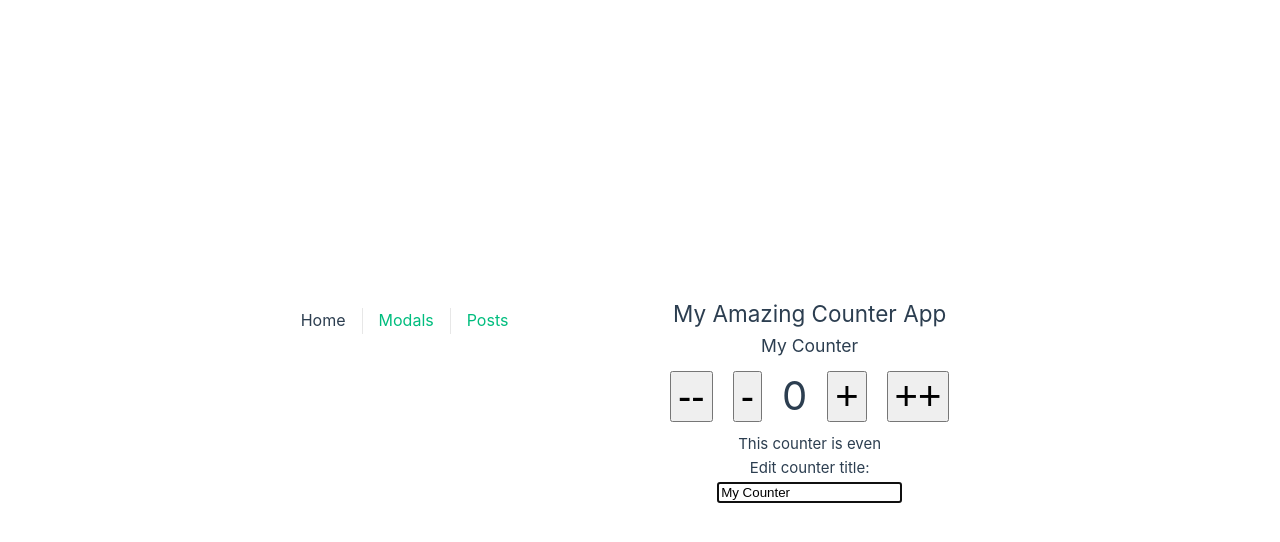
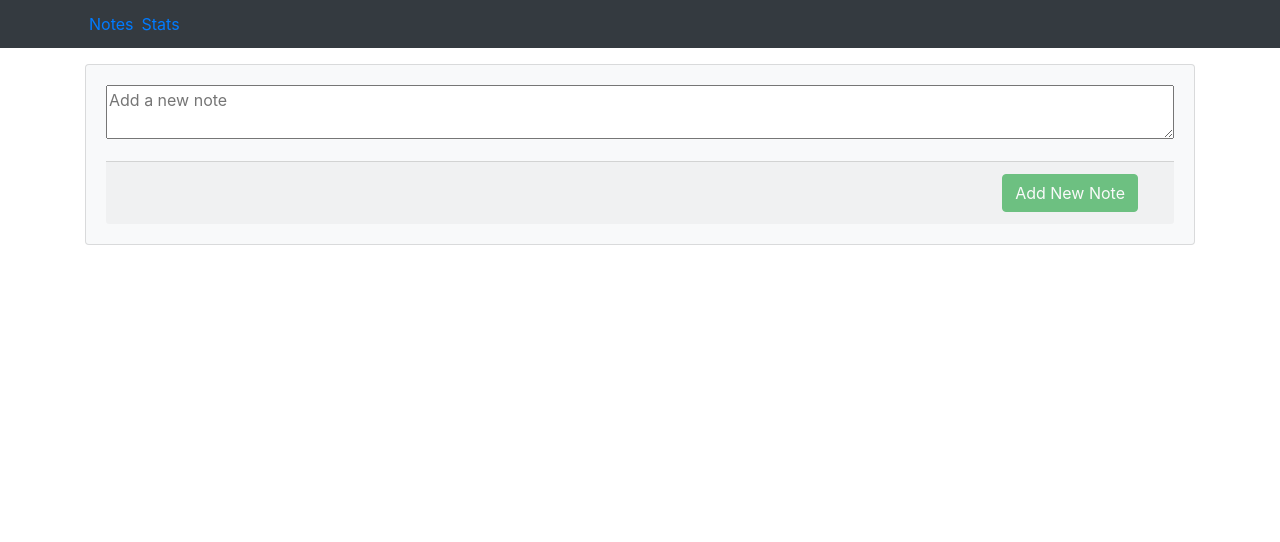
Before and after one commit to ardalan-shahandeh/noteBalls, a Vue app: page / in a window 1280 px wide. Shown: the top 542 px of the page. Built offline with nearby package versions, Linux system fonts and the light colour scheme.

Commit message:
Add files via upload

```diff
--- a/package.json
+++ b/package.json
@@ -14,6 +14,9 @@
   },
   "devDependencies": {
     "@vitejs/plugin-vue": "^4.0.0",
+    "bootstrap": "^4.6.2",
+    "jquery": "^3.6.3",
+    "popper.js": "^1.16.1",
     "vite": "^4.0.0"
   }
 }
--- a/src/App.vue
+++ b/src/App.vue
@@ -1,77 +1,17 @@
+<template>
+  <NavBar/>
+
+  <div class="container">
+    <RouterView />
+  </div>
+</template>
+
 <script setup>
-import { RouterLink, RouterView } from 'vue-router'
+/*
+  imports
+*/
+
+import NavBar from "@/components/layout/NavBar.vue";
 </script>
 
-<template>
-  <nav>
-    <RouterLink to="/">Home</RouterLink>
-    <RouterLink to="/modals">Modals</RouterLink>
-    <RouterLink to="/posts">Posts</RouterLink>
-  </nav>
-
-  <RouterView />
-</template>
-
-<style scoped>
-
-header {
-  line-height: 1.5;
-  max-height: 100vh;
-}
-
-.logo {
-  display: block;
-  margin: 0 auto 2rem;
-}
-
-nav {
-  width: 100%;
-  font-size: 12px;
-  text-align: center;
-  margin-top: 2rem;
-}
-
-nav a.router-link-exact-active {
-  color: var(--color-text);
-}
-
-nav a.router-link-exact-active:hover {
-  background-color: transparent;
-}
-
-nav a {
-  display: inline-block;
-  padding: 0 1rem;
-  border-left: 1px solid var(--color-border);
-}
-
-nav a:first-of-type {
-  border: 0;
-}
-@media (min-width: 1024px) {
-  header {
-    display: flex;
-    place-items: center;
-    padding-right: calc(var(--section-gap) / 2);
-  }
-
-  .logo {
-    margin: 0 2rem 0 0;
-  }
-
-  header .wrapper {
-    display: flex;
-    place-items: flex-start;
-    flex-wrap: wrap;
-  }
-
-  nav {
-    text-align: left;
-    margin-left: -1rem;
-    font-size: 1rem;
-
-    padding: 1rem 0;
-    margin-top: 1rem;
-  }
-}
-</style>
+<style scoped></style>
--- /dev/null
+++ b/src/components/Notes/Note.vue
@@ -0,0 +1,59 @@
+<template>
+  <div class="card mb-3 bg-light">
+    <div class="card-body">
+      <div class="card-text">
+        {{ note.content }}
+        <div class="text-right text-muted">
+          <small>
+            {{ characterLength }}
+          </small>
+        </div>
+      </div>
+      <div class="card-footer">
+        <a href="#" type="button" class="btn btn-success mr-3"> Edit </a>
+
+        <a
+          @click.prevent="handleDeleteClick"
+          href="#"
+          type="button"
+          class="btn btn-danger mr-3"
+        >
+          Delete
+        </a>
+      </div>
+    </div>
+  </div>
+</template>
+
+<script setup>
+/* import*/
+
+import { computed } from "vue";
+
+/*props*/
+
+const props = defineProps({
+  note: {
+    type: Object,
+    required: true,
+  },
+});
+
+//emits
+
+const emit = defineEmits(["deleteClicked"]);
+
+// characterLength
+
+const characterLength = computed(() => {
+  const length = props.note.content.length;
+  let description = length > 1 ? "characters" : "character";
+  return `${length} ${description}`;
+});
+
+// handleDeleteClick
+
+const handleDeleteClick = () => {
+  emit("deleteClicked", props.note.id);
+};
+</script>
--- /dev/null
+++ b/src/components/layout/NavBar.vue
@@ -0,0 +1,10 @@
+<template>
+  <nav class="navbar navbar-expand-sm bg-dark navbar-dark mb-3">
+    <div class="container">
+      <div class="navbar-nav">
+        <RouterLink to="/" class="p-1"> Notes </RouterLink>
+        <RouterLink to="/stats" class="p-1"> Stats </RouterLink>
+      </div>
+    </div>
+  </nav>
+</template>
--- a/src/main.js
+++ b/src/main.js
@@ -1,14 +1,11 @@
 import { createApp } from 'vue'
-import { createPinia } from 'pinia'
+import { createPinia } from 'pinia';
+import App from './App.vue'
+import router from '@/router';
+import 'bootstrap';
+import 'bootstrap/dist/css/bootstrap.min.css';
 
-import App from './App.vue'
-import router from './router'
-
-import './assets/main.css'
-
-const app = createApp(App)
-
-app.use(createPinia())
-app.use(router)
-
-app.mount('#app')
+createApp(App)
+  .use(createPinia())
+  .use(router)
+  .mount('#app')
--- a/src/router/index.js
+++ b/src/router/index.js
@@ -1,33 +1,23 @@
-import { createRouter, createWebHistory } from 'vue-router'
-import HomeView from '../views/HomeView.vue'
-import ModalsView from '../views/ModalsView.vue'
-import PostsView from '../views/PostsView.vue'
-import PostDetailView from '../views/PostDetailView.vue'
+import { createRouter, createWebHashHistory } from 'vue-router'
+import ViewNotes from '@/views/ViewNotes.vue';
+import ViewStats from '@/views/ViewStats.vue';
+
+const routes = [
+  {
+    path: '/',
+    name: 'notes',
+    component: ViewNotes
+  },
+  {
+    path: '/',
+    name: 'stats',
+    component: ViewStats
+  }
+]
 
 const router = createRouter({
-  history: createWebHistory(import.meta.env.BASE_URL),
-  routes: [
-    {
-      path: '/',
-      name: 'home',
-      component: HomeView
-    },
-    {
-      path: '/modals',
-      name: 'modals',
-      component: ModalsView
-    },
-    {
-      path: '/posts',
-      name: 'posts',
-      component: PostsView
-    },
-    {
-      path: '/postDetail/:id',
-      name: 'postDetail',
-      component: PostDetailView
-    }
-  ]
+  history: createWebHashHistory(),
+  routes
 })
 
 export default router
--- /dev/null
+++ b/src/stores/storeNotes.js
@@ -0,0 +1,35 @@
+import { defineStore } from "pinia";
+
+export const useStoreNotes = defineStore('storeNotes', {
+  state: () => {
+    return {
+      notes: [
+        {
+          id: '123',
+          content: 'test stersst astqwet'
+        },
+        {
+          id: '456',
+          content: 'this is sample test'
+        },
+        {
+          id: '789',
+          content: 'this text for my friends'
+        }
+      ]
+    }
+  },
+  actions: {
+    addNote(newNoteContent) {
+      let currentDate = new Date().getTime();
+      id = currentDate.toString();
+
+      let note = {
+        id,
+        content: newNoteContent,
+      };
+
+      this.notes.unshift(note);
+    }
+  }
+})
--- /dev/null
+++ b/src/views/ViewNotes.vue
@@ -0,0 +1,86 @@
+<template>
+  <div class="notes">
+    <div class="card mb-3 bg-light">
+      <div class="card-body">
+        <p class="card-text">
+          <textarea
+            v-model="newNote"
+            class="w-100"
+            placeholder="Add a new note"
+            ref="newNoteRef"
+          />
+        </p>
+        <div class="card-footer text-right">
+          <button
+            @click="storeNotes.addNote"
+            type="button"
+            class="btn btn-success mr-3"
+            :disabled="!newNote"
+          >
+            Add New Note
+          </button>
+        </div>
+      </div>
+    </div>
+
+    <!-- <div class="card mb-3 bg-light" v-for="note in notes" :key="note.id">
+      <div class="card-body">
+        <p class="card-text">
+          {{ note.content }}
+        </p>
+        <div class="card-footer">
+          <button type="button" class="btn btn-success mr-3">Edit</button>
+          <button type="button" class="btn btn-success mr-3">Decline</button>
+        </div>
+      </div>
+    </div> -->
+
+    <Note
+      v-for="note in notes"
+      :key="note.id"
+      :note="note"
+      @deleteClicked="deleteNote"
+    />
+  </div>
+</template>
+
+<script setup>
+/*
+  import
+*/
+
+import { ref } from "vue";
+import Note from "@/components/Notes/Note.vue";
+import { useStoreNotes } from "@/stores/storeNotes";
+
+/*
+  store
+*/
+
+const storeNotes = useStoreNotes();
+
+/*
+  notes
+*/
+
+const newNote = ref("");
+const newNoteRef = ref(null);
+
+const addNote = () => {
+
+  storeNotes.addNote(newNote.value)
+
+  newNote.value = "";
+  newNoteRef.value.focus();
+};
+
+// delete Note
+
+const deleteNote = (idToDelete) => {
+  notes.value = notes.value.filter((note) => {
+    return note.id !== idToDelete;
+  });
+};
+</script>
+
+<style lang="scss" scoped></style>
--- /dev/null
+++ b/src/views/ViewStats.vue
@@ -0,0 +1,5 @@
+<template>
+    <div class="stats">
+        <h1>Stats</h1>
+    </div>
+</template>
```
Also changed, not shown: 1 other file (tests, documents, lock files or other folders).
